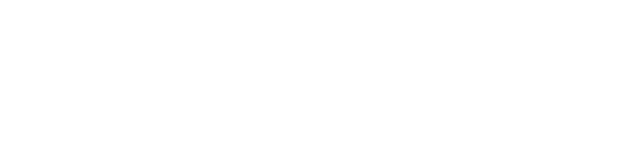
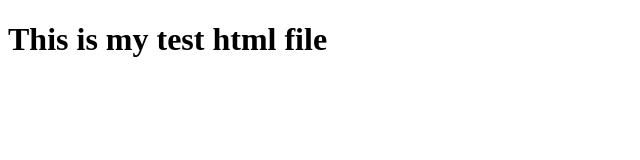
Before and after one commit to rubazienterprises/Test1, a plain HTML site: page index.html in a window 1280 px wide. Shown: the whole page, without its empty margins (0-640 px from the left). Drawn offline with Linux system fonts and the light colour scheme.

Commit message:
text added

```diff
--- a/index.html
+++ b/index.html
@@ -6,5 +6,7 @@
     <meta name="viewport" content="width=device-width, initial-scale=1.0" />
     <title>Document</title>
   </head>
-  <body></body>
+  <body>
+    <h1>This is my test html file</h1>
+  </body>
 </html>
```
